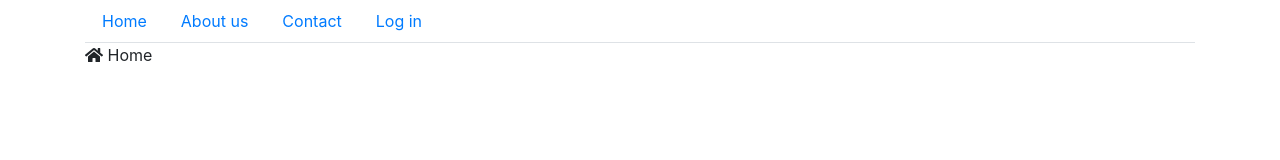
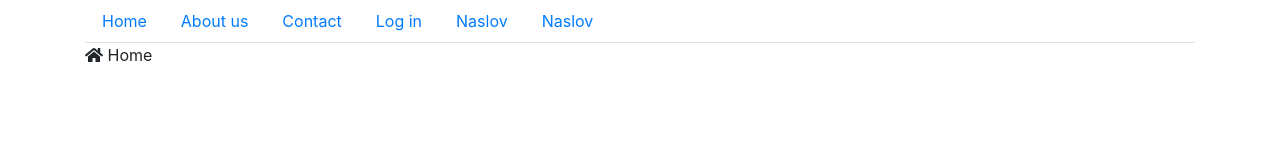
Before and after one commit to MilicVojinovic/WebShop-Front-end, a React (Create React App) app: page / in a window 1280 px wide. Shown: the top 160 px of the page. Built offline with nearby package versions, Linux system fonts and the light colour scheme.

Commit message:
Add state to the main menu component

```diff
--- a/src/components/MainMenu/MainMenu.tsx
+++ b/src/components/MainMenu/MainMenu.tsx
@@ -15,15 +15,44 @@
     items: MainMenuItem[];
 }
 
+interface MainMenuState {
+    items: MainMenuItem[];
+}
+
+
+
 
 export class MainMenu extends React.Component<MainMenuProperties> {
+
+    state: MainMenuState;
+
+    constructor(props: Readonly<MainMenuProperties>) {
+        super(props);
+
+        this.state= {
+            items: props.items,
+        };
+
+        setInterval(() => {
+            const novaLista  = [... this.state.items];
+            novaLista.push(new MainMenuItem("Naslov" , "/link"));
+            this.setItems(novaLista);
+        }, 2000);
+    }
+
+    setItems(items: MainMenuItem[]) {
+        this.setState({
+            items: items,
+        });
+    }
+
     render() {
         return (
             <Container>
                 <Nav variant="tabs">
                     {
-                        this.props.items.map( this.makeNavLink )                   }
-
+                        this.state.items.map(this.makeNavLink)
+                    }
                 </Nav>
             </Container>
         );
--- a/src/index.tsx
+++ b/src/index.tsx
@@ -17,8 +17,6 @@
   new MainMenuItem("Log in" , "/user/login/"),
 ];
 
-
-
 ReactDOM.render(
   <React.StrictMode>
     <MainMenu items = { menuItems }></MainMenu>
```
